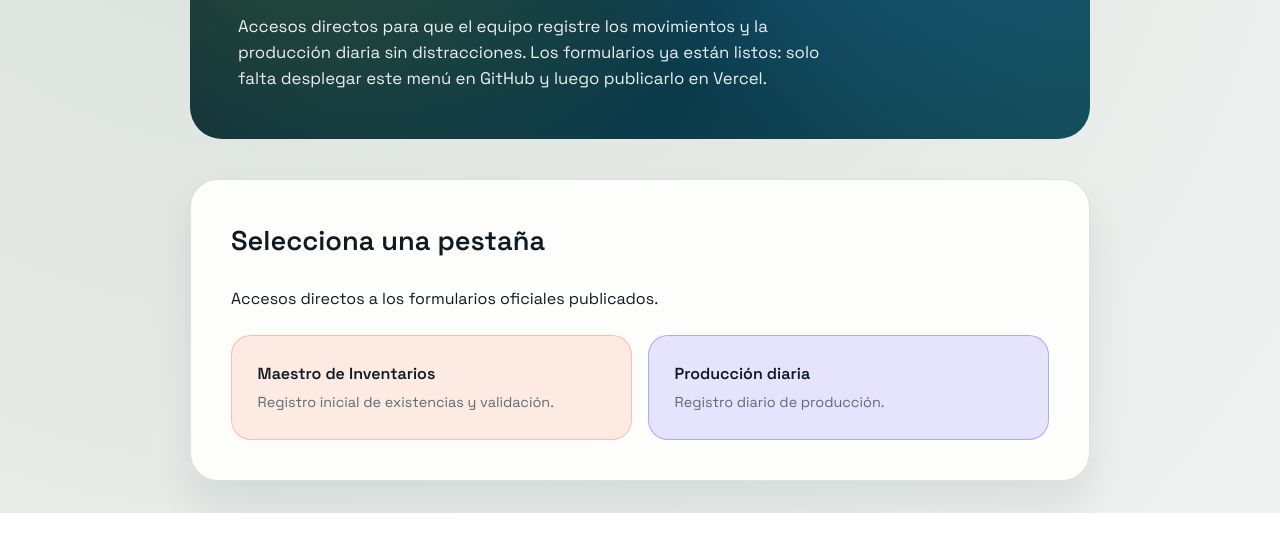
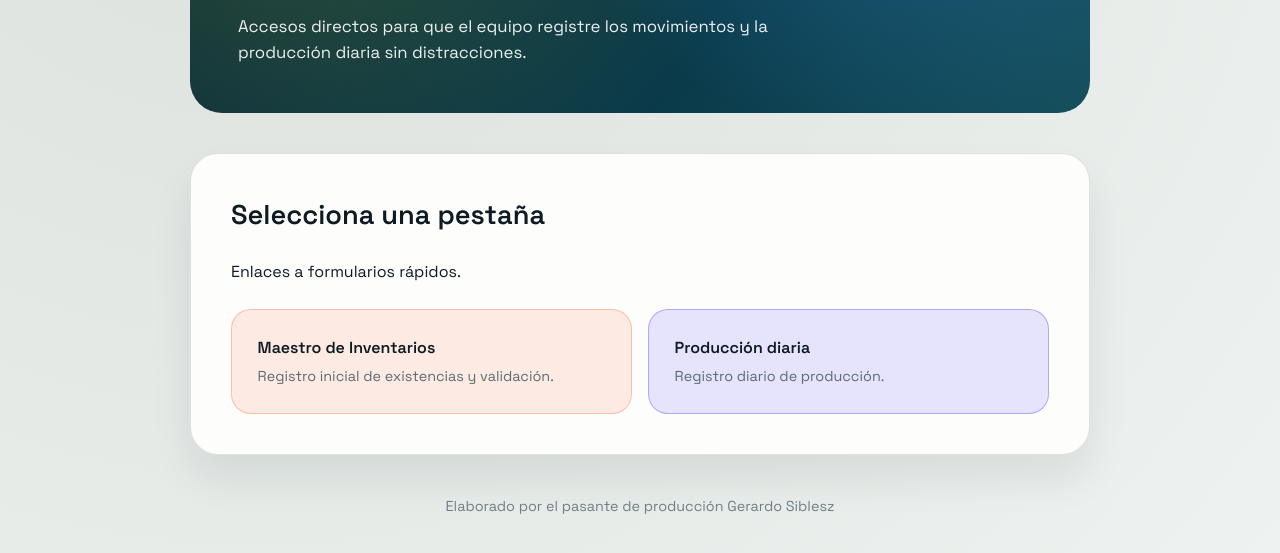
Before and after one commit to Gsiblesz/Menu-Almacen, a plain HTML site: page index.html in a window 1280 px wide. Shown: the part 291-844 px from the top of the page. Before the commit the page ends 804 px from the top, so only its background shows below. Drawn offline with Linux system fonts and the light colour scheme; a web font is replaced by a local one.

Commit message:
Actualizar textos y agregar footer

```diff
--- a/index.html
+++ b/index.html
@@ -21,7 +21,6 @@
           <h1>Menú de formularios de almacén</h1>
           <p>
             Accesos directos para que el equipo registre los movimientos y la producción diaria sin distracciones.
-            Los formularios ya están listos: solo falta desplegar este menú en GitHub y luego publicarlo en Vercel.
           </p>
         </div>
       </header>
@@ -29,7 +28,7 @@
       <main>
         <section id="formularios" class="form-links" aria-label="Formularios disponibles">
           <h2>Selecciona una pestaña</h2>
-          <p>Accesos directos a los formularios oficiales publicados.</p>
+          <p>Enlaces a formularios rápidos.</p>
 
           <div class="form-links__grid">
             <a
@@ -55,6 +54,10 @@
           </div>
         </section>
       </main>
+
+      <footer class="page-footer" aria-label="Créditos">
+        <p>Elaborado por el pasante de producción Gerardo Siblesz</p>
+      </footer>
     </div>
   </body>
 </html>
--- a/styles.css
+++ b/styles.css
@@ -193,6 +193,17 @@ main {
   border-color: rgba(111, 97, 255, 0.45);
 }
 
+.page-footer {
+  text-align: center;
+  color: var(--muted);
+  font-size: 0.9rem;
+  padding-bottom: 1rem;
+}
+
+.page-footer p {
+  opacity: 0.85;
+}
+
 @media (max-width: 640px) {
   body {
     padding: 1.5rem 0;
```
